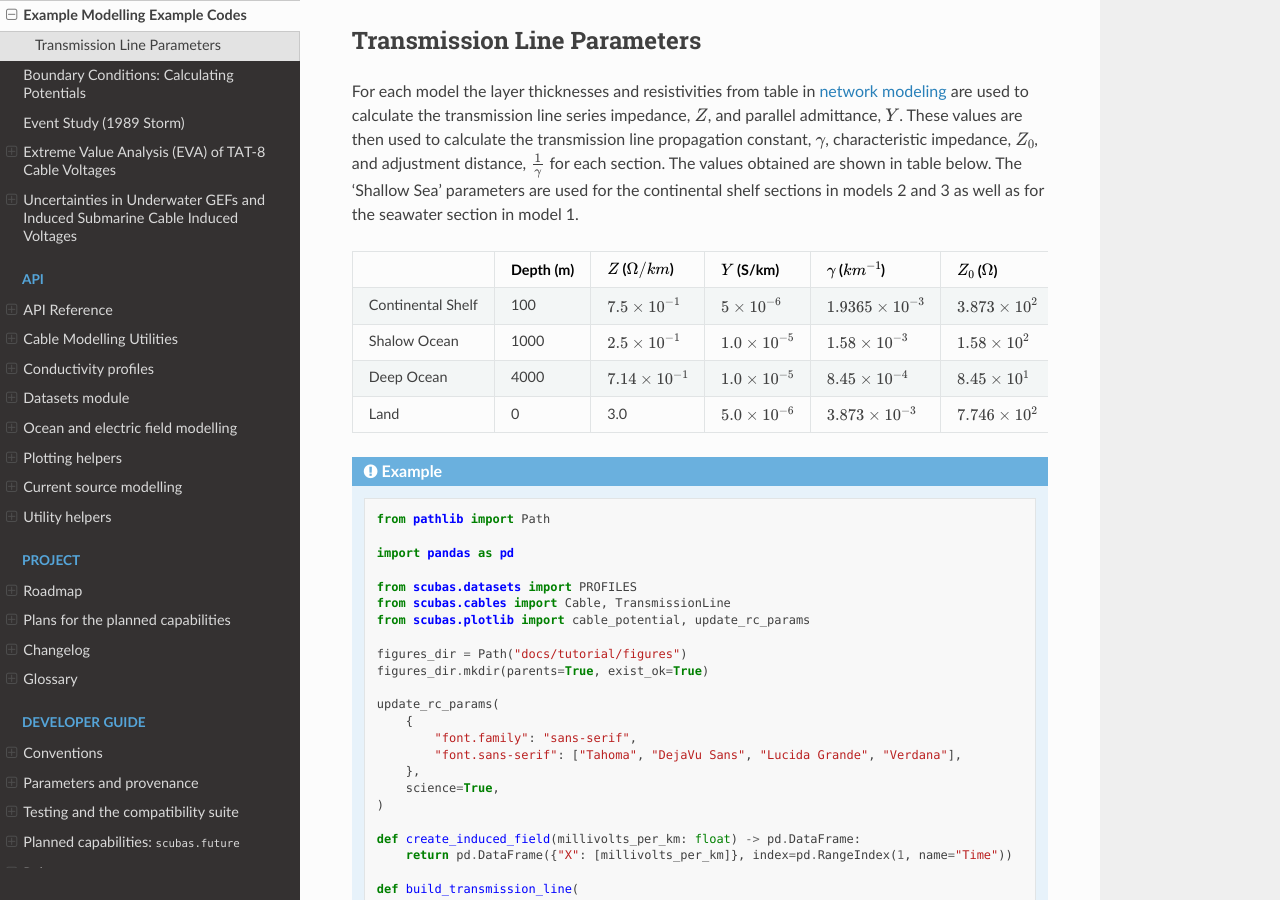
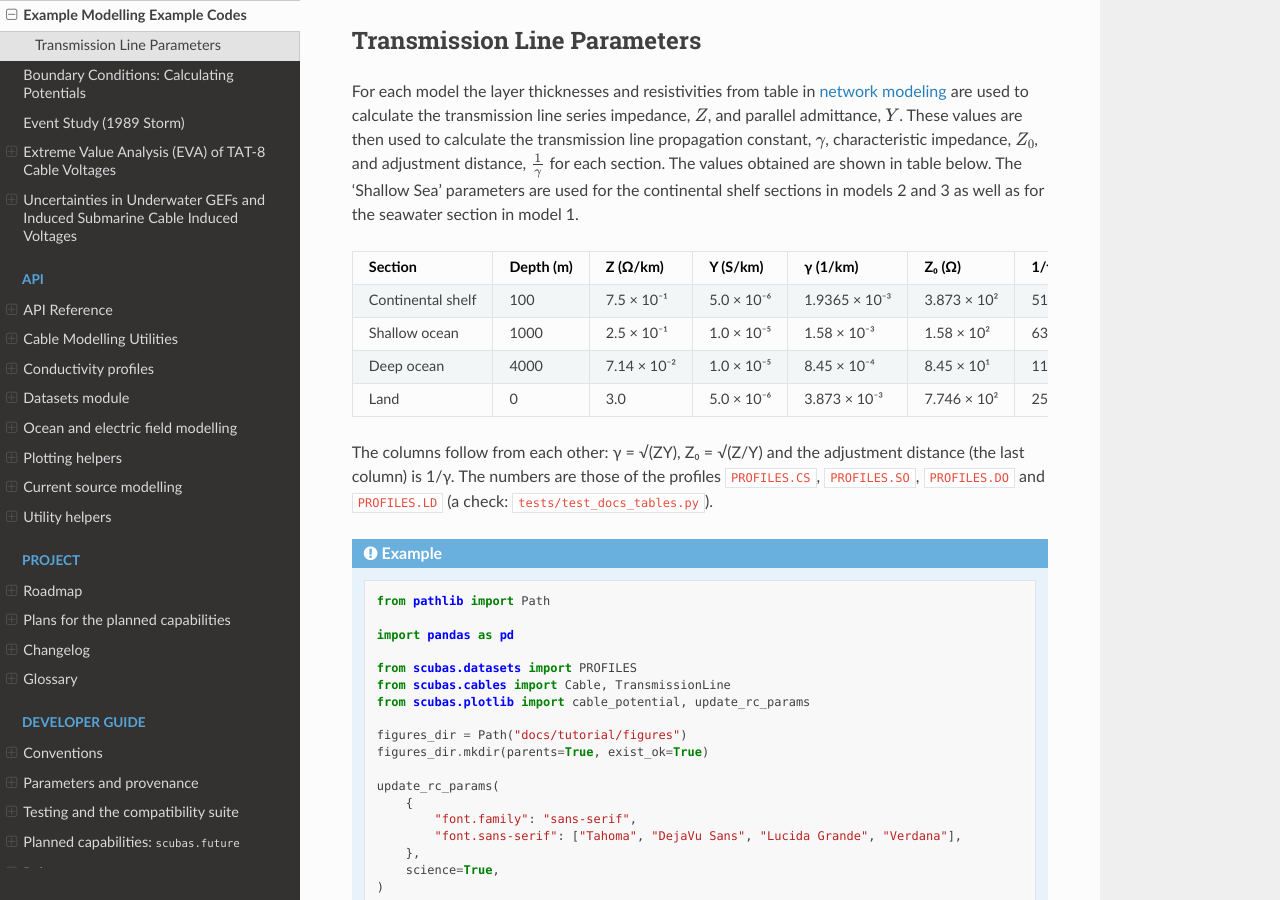
Before and after one commit to shibaji7/SCUBAS, a Sphinx documentation site: the page built from docs/tutorial/conduct.md, in a window 1280 px wide and 900 px high, scrolled down 2906 px. Built offline with Sphinx 7.4.7 and the Read the Docs theme 3.1.0, drawn with Linux system fonts in a browser that asks for light colours.

Commit message:
Docs: fix the Deep ocean impedance, the badges and two dead links; check the parameter table against the code (#29)
The Deep ocean Z of the conduct tutorial was printed as 7.14e-1 ohm/km; the code and the
rest of the row give 7.14e-2. The table is plain text now (the maths wrapped and overlapped
in narrow cells) and tests/test_docs_tables.py checks it against the profiles. The Read the
Docs badge used the project name in capitals, which shields.io answers with "no finished
builds"; the README status badge says v0.2; the home page shows the supported Python
versions; the Cartopy and McKinney links are replaced. No code changes.

Co-authored-by: Shibaji Chakraborty <chakras4@ldb-6yrfq54.dbwks.erau.edu>
Co-authored-by: Claude Sonnet 5.5 <noreply@anthropic.com>

```diff
--- a/docs/tutorial/conduct.md
+++ b/docs/tutorial/conduct.md
@@ -27,12 +27,14 @@ To illustrate the application of the modelling technique and to examine the volt
 ##### Transmission Line Parameters
 For each model the layer thicknesses and resistivities from table in [network modeling](netmodel.md) are used to calculate the transmission line series impedance, $Z$, and parallel admittance, $Y$. These values are then used to calculate the transmission line propagation constant, $\gamma$, characteristic impedance, $Z_0$, and adjustment distance, $\frac{1}{\gamma}$ for each section. The values obtained are shown in table below. The 'Shallow Sea' parameters are used for the continental shelf sections in models 2 and 3 as well as for the seawater section in model 1.
 
-|                    | Depth (m) | $Z$ ($\Omega/km$) | $Y$ (S/km) | $\gamma$ ($km^{-1}$) | $Z_0$ ($\Omega$) | Adj. Distance (km) |
-| ------------------ | --------- | ----------------- | ---------- | -------------------- | ---------------- | ------------------ |
-| Continental Shelf  | 100       | $7.5\times 10^{-1}$ | $5\times 10^{-6}$ | $1.9365\times 10^{-3}$ | $3.873\times 10^{2}$ | 516.4 |
-| Shalow Ocean  | 1000       | $2.5\times 10^{-1}$ | $1.0\times 10^{-5}$ | $1.58\times 10^{-3}$ | $1.58\times 10^{2}$ | 632.5 |
-| Deep Ocean  | 4000       | $7.14\times 10^{-1}$ | $1.0\times 10^{-5}$ | $8.45\times 10^{-4}$ | $8.45\times 10^{1}$ | 1183.2 |
-| Land  | 0       | 3.0 | $5.0\times 10^{-6}$ | $3.873\times 10^{-3}$ | $7.746\times 10^{2}$ | 258.2 |
+| Section | Depth (m) | Z (Ω/km) | Y (S/km) | γ (1/km) | Z₀ (Ω) | 1/γ (km) |
+| --- | --- | --- | --- | --- | --- | --- |
+| Continental shelf | 100 | 7.5 × 10⁻¹ | 5.0 × 10⁻⁶ | 1.9365 × 10⁻³ | 3.873 × 10² | 516.4 |
+| Shallow ocean | 1000 | 2.5 × 10⁻¹ | 1.0 × 10⁻⁵ | 1.58 × 10⁻³ | 1.58 × 10² | 632.5 |
+| Deep ocean | 4000 | 7.14 × 10⁻² | 1.0 × 10⁻⁵ | 8.45 × 10⁻⁴ | 8.45 × 10¹ | 1183.2 |
+| Land | 0 | 3.0 | 5.0 × 10⁻⁶ | 3.873 × 10⁻³ | 7.746 × 10² | 258.2 |
+
+The columns follow from each other: γ = √(ZY), Z₀ = √(Z/Y) and the adjustment distance (the last column) is 1/γ. The numbers are those of the profiles `PROFILES.CS`, `PROFILES.SO`, `PROFILES.DO` and `PROFILES.LD` (a check: `tests/test_docs_tables.py`).
 
 :::{admonition} Example
 :class: note
```
Also changed, not shown: CHANGELOG.md (+3 -0 lines), README.md (+1 -1 lines), docs/index.md (+2 -2 lines), docs/user/citing.md (+2 -2 lines), docs/user/install.md (+3 -3 lines), 1 other file.
